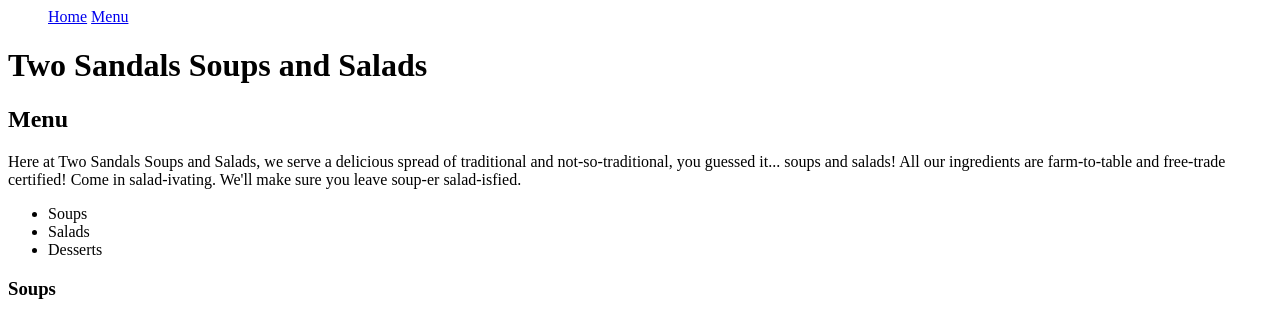
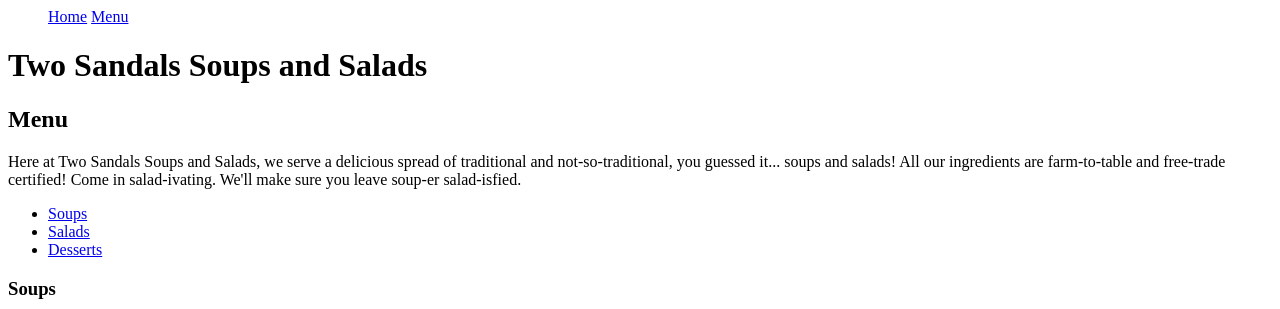
Before and after one commit to MattOwen1996/Two-Sandals, a plain HTML site: page index.html in a window 1280 px wide. Shown: the top 309 px of the page. Drawn offline with Linux system fonts and the light colour scheme.

Commit message:
finished same page navigation - completed project

```diff
--- a/index.html
+++ b/index.html
@@ -15,9 +15,9 @@
       All our ingredients are farm-to-table and free-trade certified! Come in salad-ivating.
        We'll make sure you leave soup-er salad-isfied.</p>
     <ul>
-      <li>Soups</li>
-      <li>Salads</li>
-      <li>Desserts</li>
+      <li><a href="#soups">Soups</a></li>
+      <li><a href="#salads">Salads</a></li>
+      <li><a href="#desserts">Desserts</a></li>
     </ul>
     <div id="soups">
       <h3>Soups</h3>
```
